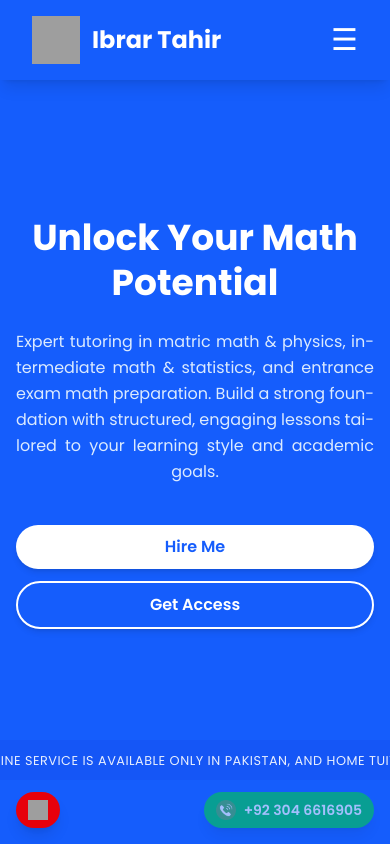
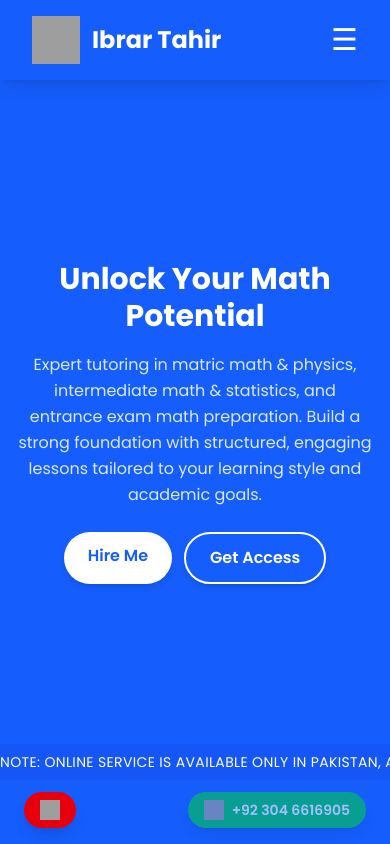
Before and after one commit to FAIZANMUHAMMAD-311/maths-sir, a Next.js app: page / in a window 390 px wide. Shown: the top 844 px of the page. Built offline with nearby package versions, Linux system fonts and the light colour scheme; grey boxes are pictures that could not be loaded.

Commit message:
HomeSection.js

```diff
--- a/src/app/components/HomeSection.js
+++ b/src/app/components/HomeSection.js
@@ -12,30 +12,22 @@ export default function HomeSection() {
     e.preventDefault();
     const targetElement = document.querySelector(targetId);
     if (targetElement) {
-      targetElement.scrollIntoView({
-        behavior: 'smooth',
-        block: 'start'
-      });
+      targetElement.scrollIntoView({ behavior: "smooth", block: "start" });
     }
   };
 
   return (
     <section
       id="home"
-      className="h-screen w-screen flex items-center justify-center bg-blue-600 text-white relative select-none overflow-hidden"
+      className="min-h-screen w-full flex flex-col items-center justify-center bg-blue-600 text-white relative select-none overflow-hidden px-4"
     >
       {/* Main Content Container */}
-      <div className="w-full max-w-[1200px] mx-auto px-4 sm:px-6">
-        <div className="text-center w-full">
-          <h1
-            className="text-4xl sm:text-5xl md:text-6xl font-bold leading-tight"
-            data-aos="fade-right"
-            data-aos-duration="1000"
-          >
+      <div className="w-full max-w-5xl mx-auto text-center">
+        <h1 className="text-3xl sm:text-5xl md:text-6xl font-bold leading-tight" data-aos="fade-right" data-aos-duration="1000">
           Unlock Your Math Potential
         </h1>
         <p
-            className="mt-6 sm:mt-8 text-base sm:text-lg md:text-xl text-blue-100 max-w-2xl mx-auto leading-relaxed"
+          className="mt-4 sm:mt-6 text-base sm:text-lg md:text-xl text-blue-100 max-w-2xl mx-auto leading-relaxed"
           data-aos="fade-left"
           data-aos-duration="1000"
           data-aos-delay="200"
@@ -44,112 +36,64 @@ export default function HomeSection() {
           and entrance exam math preparation. Build a strong foundation with structured,
           engaging lessons tailored to your learning style and academic goals.
         </p>
-          <div
-            className="mt-10 sm:mt-12 flex flex-col sm:flex-row justify-center gap-3 sm:gap-4"
-            data-aos="fade-up"
-            data-aos-duration="1000"
-            data-aos-delay="400"
-          >
+        <div className="mt-6 sm:mt-10 flex flex-wrap justify-center gap-3 sm:gap-4" data-aos="fade-up" data-aos-duration="1000" data-aos-delay="400">
           <a
             href="#hire"
-              onClick={(e) => handleSmoothScroll(e, '#hire')}
-              className="bg-white text-blue-600 px-5 sm:px-8 py-2.5 sm:py-3 rounded-full text-base sm:text-lg font-semibold hover:bg-gray-100 transition duration-300 shadow-md hover:shadow-lg"
+            onClick={(e) => handleSmoothScroll(e, "#hire")}
+            className="bg-white text-blue-600 px-6 py-3 rounded-full text-base sm:text-lg font-semibold hover:bg-gray-100 transition duration-300 shadow-md hover:shadow-lg"
           >
             Hire Me
           </a>
           <a
             href="#access"
-              onClick={(e) => handleSmoothScroll(e, '#access')}
-              className="bg-transparent border-2 border-white px-5 sm:px-8 py-2.5 sm:py-3 rounded-full text-base sm:text-lg font-semibold hover:bg-white hover:text-blue-600 transition duration-300 shadow-md hover:shadow-lg"
+            onClick={(e) => handleSmoothScroll(e, "#access")}
+            className="bg-transparent border-2 border-white px-6 py-3 rounded-full text-base sm:text-lg font-semibold hover:bg-white hover:text-blue-600 transition duration-300 shadow-md hover:shadow-lg"
           >
             Get Access
           </a>
         </div>
       </div>
-      </div>
 
-      {/* Marquee Note - Fixed Version */}
+      {/* Marquee Note - Responsive */}
       {showNote && (
-        <div className="absolute bottom-16 sm:bottom-20 left-0 right-0 w-full overflow-x-hidden z-30 bg-blue-700/30 py-2">
-          <div className="w-full overflow-hidden">
-            <div className="marquee-content whitespace-nowrap">
+        <div className="absolute bottom-16 sm:bottom-20 left-0 right-0 w-full overflow-hidden z-30 bg-blue-700/30 py-2">
+          <div className="w-full whitespace-nowrap animate-marquee text-sm sm:text-base text-white font-medium uppercase tracking-wide">
             NOTE: Online service is available only in Pakistan, and home tuition is offered only in Faisalabad.
-            </div>
           </div>
         </div>
       )}
 
-      {/* YouTube Floating Button */}
+      {/* Floating Buttons */}
+      <div className="absolute bottom-4 sm:bottom-6 flex justify-between w-full px-6">
+        {/* YouTube Button */}
         <a
           href="https://www.youtube.com/@IbrarTheMathematician"
           target="_blank"
           rel="noopener noreferrer"
-        className="absolute bottom-4 left-4 sm:bottom-6 sm:left-6 bg-red-600 text-white px-3 sm:px-4 py-2 sm:py-3 rounded-full flex items-center shadow-lg transition-transform duration-300 hover:scale-110 z-30"
+          className="bg-red-600 text-white px-4 py-2 rounded-full flex items-center shadow-lg transition-transform duration-300 hover:scale-110 z-30"
         >
-        <img
-          src="https://upload.wikimedia.org/wikipedia/commons/4/42/YouTube_icon_%282013-2017%29.png"
-          alt="YouTube Logo"
-          className="w-5 sm:w-6 h-5 sm:h-6 block"
-        />
-        <span className="ml-2 text-sm sm:text-base font-semibold hidden sm:inline">
-          YouTube
-        </span>
+          <img src="/youtube-icon.png" alt="YouTube" className="w-5 sm:w-6 h-5 sm:h-6" />
+          <span className="ml-2 text-sm sm:text-base font-semibold hidden sm:inline">YouTube</span>
         </a>
 
-      {/* Phone Floating Button */}
+        {/* Phone Button */}
         <a
           href="tel:+923046616905"
-        className="absolute bottom-4 right-4 sm:bottom-6 sm:right-6 bg-green-500 text-white px-3 sm:px-4 py-2 sm:py-3 rounded-full flex items-center shadow-lg transition-transform duration-300 hover:scale-110 animate-pulse z-30"
+          className="bg-green-500 text-white px-4 py-2 rounded-full flex items-center shadow-lg transition-transform duration-300 hover:scale-110 animate-pulse z-30"
         >
-        <img
-          src="/images/phone-call.png"
-          alt="Call Logo"
-          className="w-5 sm:w-6 h-5 sm:h-6 block"
-        />
-        <span className="ml-2 text-sm sm:text-base font-semibold">
-          +92 304 6616905
-        </span>
+          <img src="/phone-call.png" alt="Call" className="w-5 sm:w-6 h-5 sm:h-6" />
+          <span className="ml-2 text-sm sm:text-base font-semibold">+92 304 6616905</span>
         </a>
+      </div>
 
-      {/* Global Styles */}
+      {/* Styles */}
       <style jsx global>{`
         html, body {
           overflow-x: hidden;
         }
-      `}</style>
-
-      {/* Component Styles */}
-      <style jsx>{`
-        .marquee-content {
-          display: inline-block;
-          padding-left: 100%;
-          animation: marquee 15s linear infinite;
-          font-size: 0.9rem;
-          color: rgba(255, 255, 255, 0.9);
-          font-weight: 500;
-          text-transform: uppercase;
-          letter-spacing: 0.5px;
-        }
-
         @keyframes marquee {
-          0% {
-            transform: translateX(0);
-          }
-          100% {
-            transform: translateX(-100%);
-          }
-        }
-
-        @media (max-width: 640px) {
-          .text-center p {
-            text-align: justify;
-            text-align-last: center;
-            hyphens: auto;
-            word-spacing: -0.05em;
-          }
-          .marquee-content {
-            font-size: 0.8rem;
-          }
+          0% { transform: translateX(100%); }
+          100% { transform: translateX(-100%); }
         }
       `}</style>
     </section>
```
Lines whose indentation alone changed are shown as unchanged.
